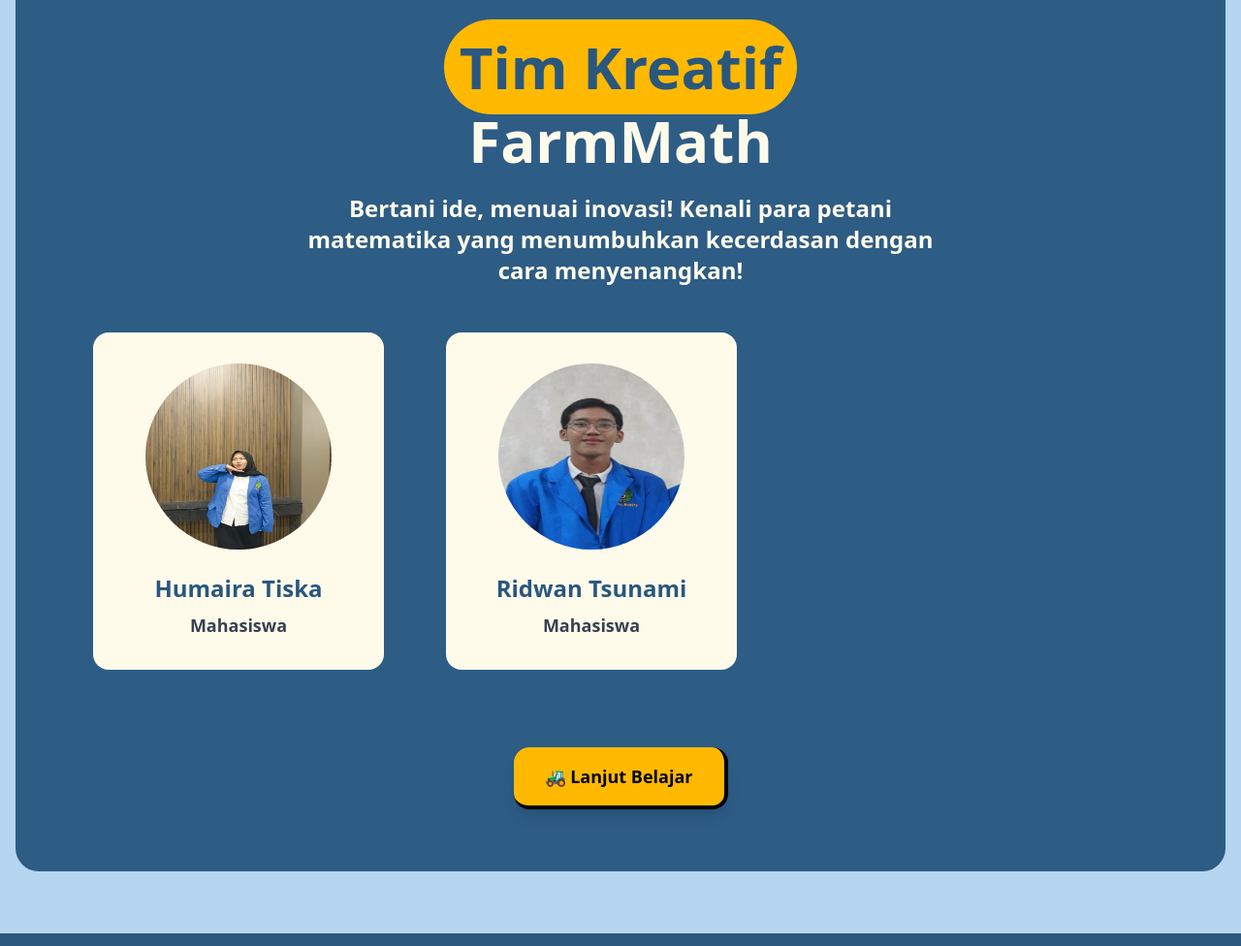
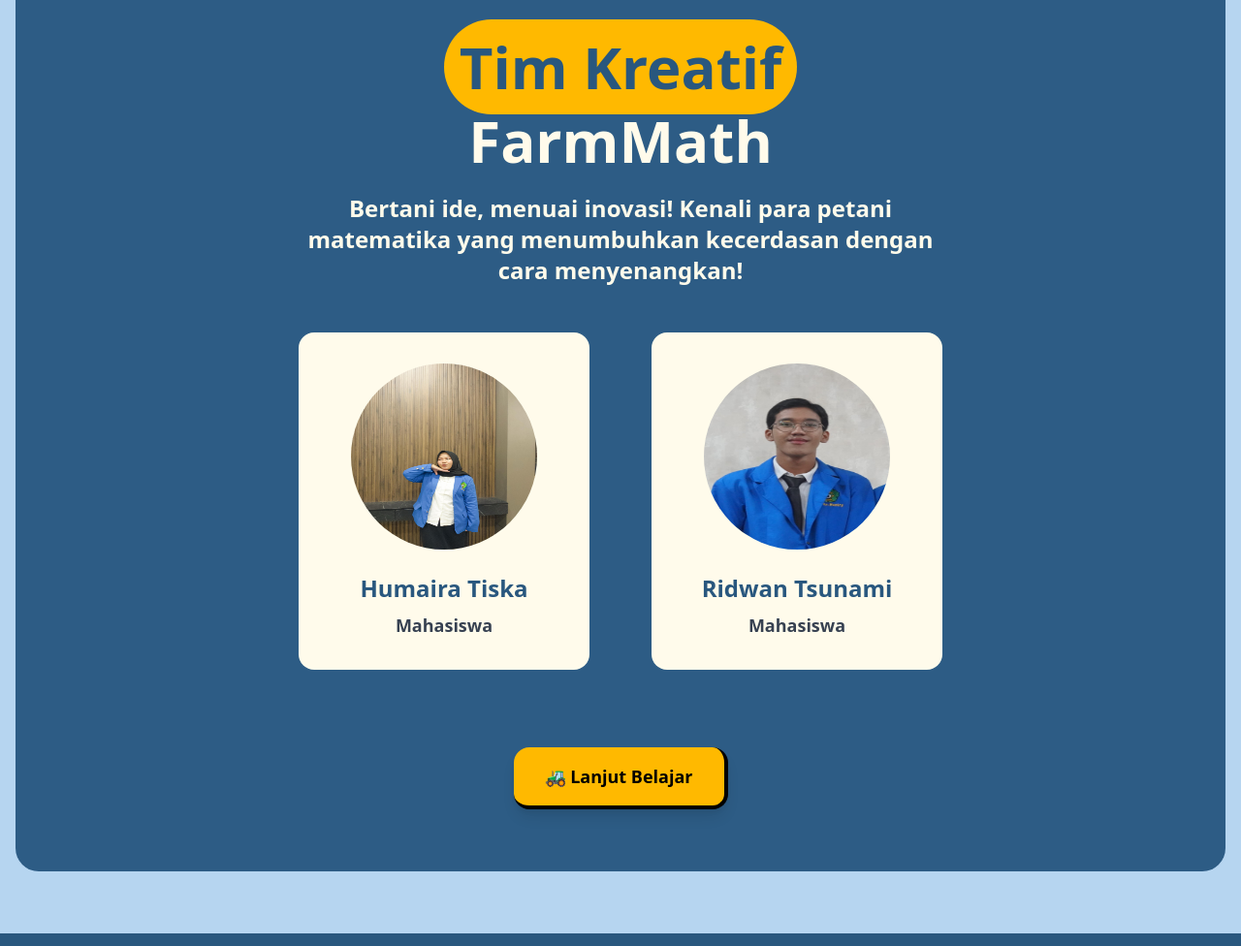
Before and after one commit to Athira-Hm/FarmMath, a plain HTML site: page inisiator.html in a window 1280 px wide. Shown: the part 121-1097 px from the top of the page at 97% size. Drawn offline with nearby package versions, Linux system fonts and the light colour scheme.

Commit message:
Update inisiator.html

```diff
--- a/inisiator.html
+++ b/inisiator.html
@@ -38,7 +38,7 @@
                 </div>
 
                 <!-- Daftar Inisiator -->
-                <div class="flex overflow-x-auto space-x-8 pb-8 px-4 scrollbar scrollbar-thumb-amber-400 scrollbar-track-[#29577e] snap-x items-center snap-mandatory">
+                <div class="flex overflow-x-auto space-x-8 pb-8 px-4 scrollbar scrollbar-thumb-amber-400 scrollbar-track-[#29577e] snap-x items-center justify-center snap-mandatory">
                     <!-- Inisiator Items -->
                     <div class="group bg-amber-50 p-8 rounded-2xl border-b-[6px] border-r-[6px] border-black min-w-[300px] transform hover:-translate-y-4 transition-all duration-300 hover:shadow-2xl snap-center">
                         <img src="humay.jpeg" alt="Inisiator 1" class="w-48 h-48 mx-auto rounded-full mb-6 border-[6px] border-amber-400">
```
